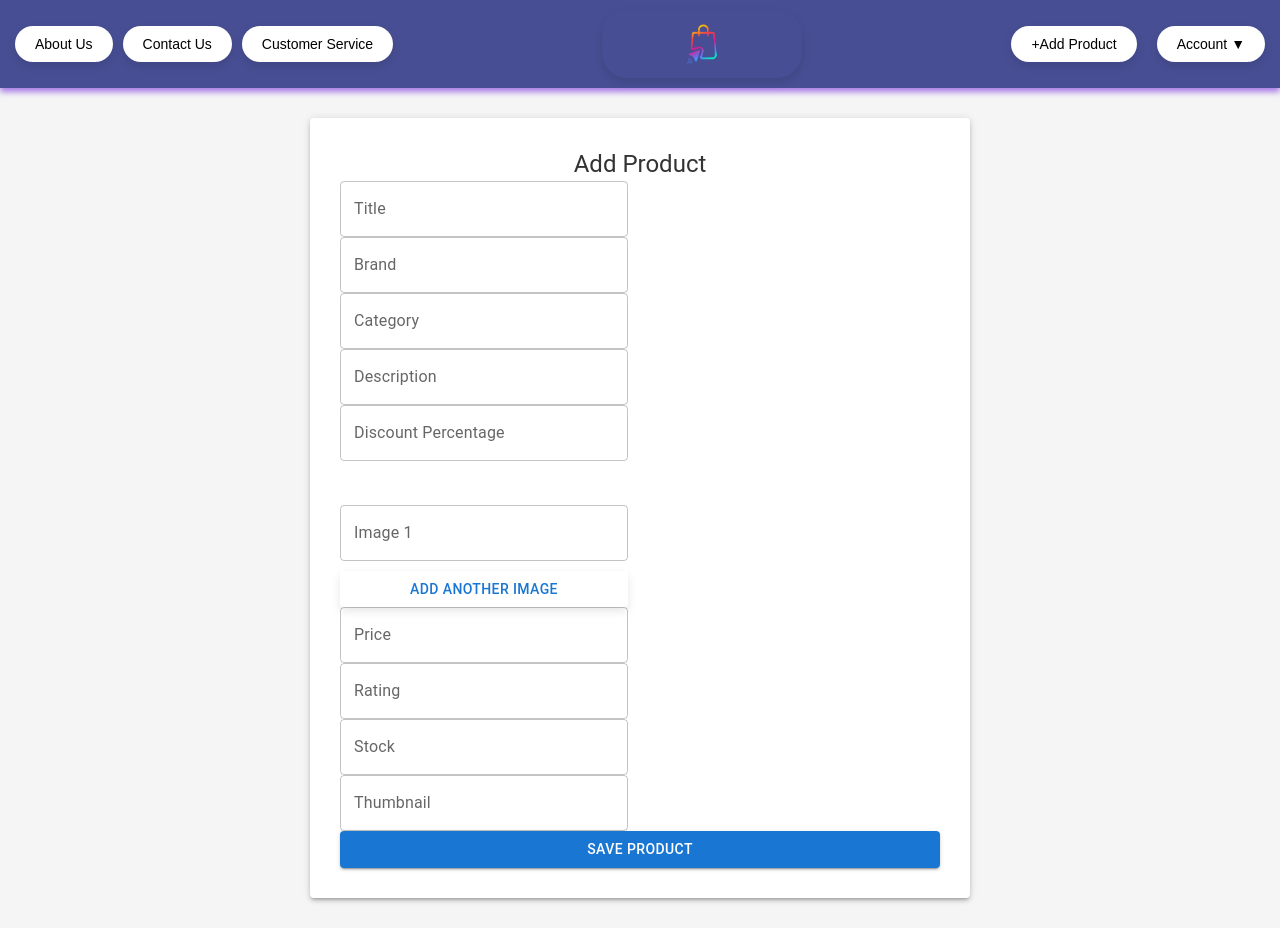
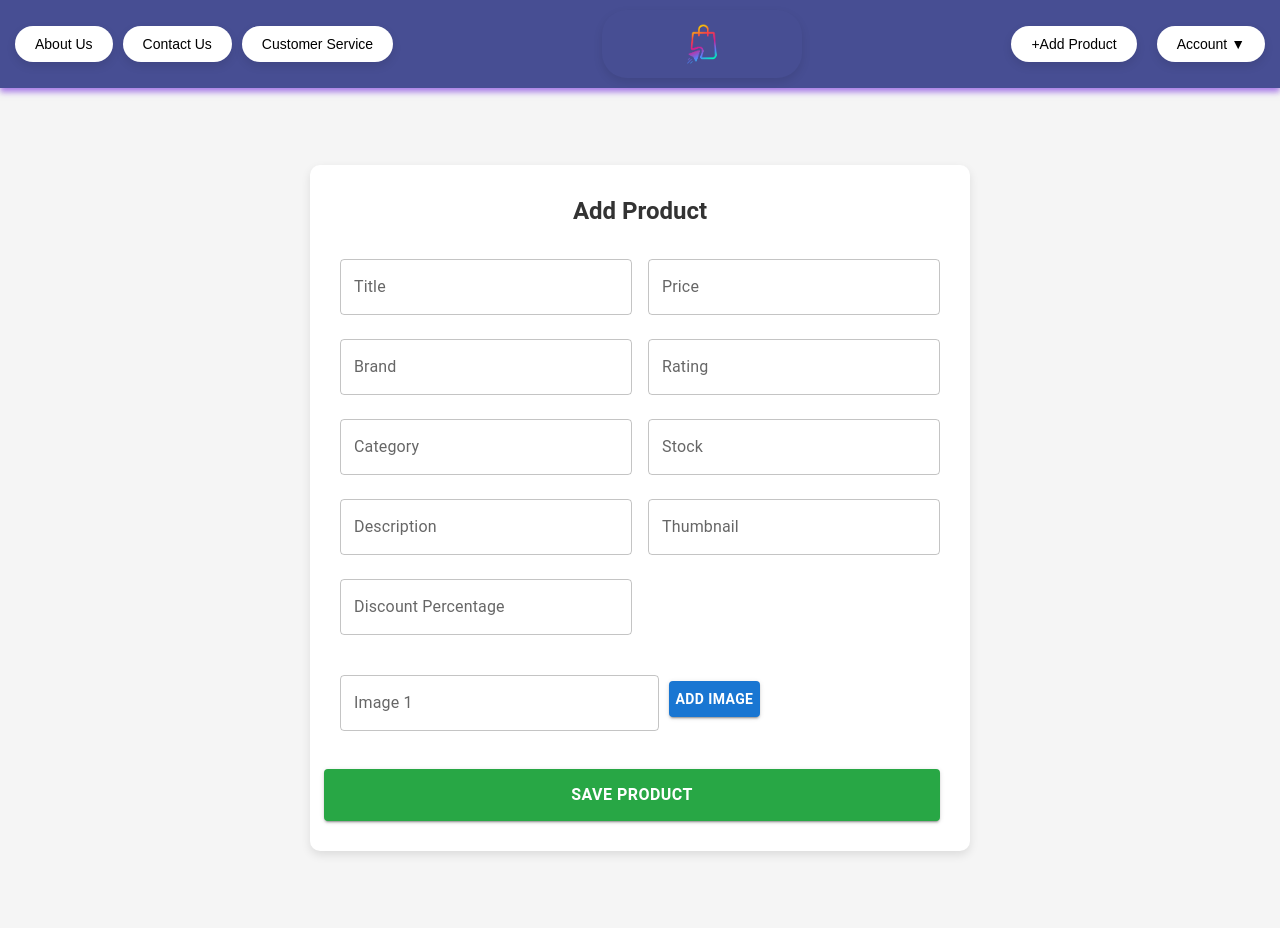
Before and after one commit to nishcheyk/Asankart-Website, a React (Create React App) app in the folder frontend/: page /addProduct in a window 1280 px wide. Built offline with nearby package versions, Linux system fonts and the light colour scheme; sample sign-in values are in the browser's storage.

Commit message:
add product update

```diff
--- a/frontend/src/components/AddProduct.js
+++ b/frontend/src/components/AddProduct.js
@@ -2,7 +2,6 @@ import React, { useState } from "react";
 import { Grid, Paper, TextField, Typography, Button } from "@mui/material";
 import { useNavigate } from "react-router-dom";
 import axios from "axios";
-import "../css/AddProduct.css"; // Import CSS
 
 const AddProduct = () => {
   const navigate = useNavigate();
@@ -43,19 +42,41 @@ const AddProduct = () => {
   };
 
   return (
-    <div className="add-product-container">
-      <Paper elevation={3} className="add-product-paper">
-        <Typography variant="h5" className="add-product-title">
+    <div
+      style={{
+        display: "flex",
+        justifyContent: "center",
+        alignItems: "center",
+        minHeight: "100vh",
+        backgroundColor: "#f5f5f5",
+        padding: "20px",
+      }}
+    >
+      <Paper
+        elevation={3}
+        sx={{
+          width: "600px",
+          padding: "30px",
+          background: "#ffffff",
+          borderRadius: "10px",
+          boxShadow: "0px 4px 10px rgba(0, 0, 0, 0.1)",
+        }}
+      >
+        <Typography
+          variant="h5"
+          sx={{ textAlign: "center", fontWeight: "bold", color: "#333", mb: 2 }}
+        >
           Add Product
         </Typography>
 
-        <Grid container spacing={3} className="add-product-grid">
+        <Grid container spacing={2}>
           {/* Left Column */}
           <Grid item xs={12} sm={6}>
             <TextField
               label="Title"
               variant="outlined"
-              className="add-product-textfield"
+              fullWidth
+              margin="normal"
               value={productData.title}
               name="title"
               onChange={handleInputChanges}
@@ -63,7 +84,8 @@ const AddProduct = () => {
             <TextField
               label="Brand"
               variant="outlined"
-              className="add-product-textfield"
+              fullWidth
+              margin="normal"
               value={productData.brand}
               name="brand"
               onChange={handleInputChanges}
@@ -71,7 +93,8 @@ const AddProduct = () => {
             <TextField
               label="Category"
               variant="outlined"
-              className="add-product-textfield"
+              fullWidth
+              margin="normal"
               value={productData.category}
               name="category"
               onChange={handleInputChanges}
@@ -79,7 +102,8 @@ const AddProduct = () => {
             <TextField
               label="Description"
               variant="outlined"
-              className="add-product-textfield"
+              fullWidth
+              margin="normal"
               value={productData.description}
               name="description"
               onChange={handleInputChanges}
@@ -87,7 +111,8 @@ const AddProduct = () => {
             <TextField
               label="Discount Percentage"
               variant="outlined"
-              className="add-product-textfield"
+              fullWidth
+              margin="normal"
               type="number"
               value={productData.discountPercentage}
               name="discountPercentage"
@@ -97,38 +122,12 @@ const AddProduct = () => {
 
           {/* Right Column */}
           <Grid item xs={12} sm={6}>
-            <div className="add-product-image-section">
-              {productData.images.map((img, index) => (
-                <TextField
-                  key={index}
-                  label={`Image ${index + 1}`}
-                  variant="outlined"
-                  className="add-product-textfield"
-                  value={img}
-                  onChange={(e) => {
-                    const newImages = [...productData.images];
-                    newImages[index] = e.target.value;
-                    setProductData({ ...productData, images: newImages });
-                  }}
-                />
-              ))}
-              <Button
-                className="add-product-btn"
-                onClick={() =>
-                  setProductData({
-                    ...productData,
-                    images: [...productData.images, ""],
-                  })
-                }
-              >
-                Add Another Image
-              </Button>
-            </div>
-
+            <div>
               <TextField
                 label="Price"
                 variant="outlined"
-              className="add-product-textfield"
+                fullWidth
+                margin="normal"
                 type="number"
                 value={productData.price}
                 name="price"
@@ -137,7 +136,8 @@ const AddProduct = () => {
               <TextField
                 label="Rating"
                 variant="outlined"
-              className="add-product-textfield"
+                fullWidth
+                margin="normal"
                 type="number"
                 value={productData.rating}
                 name="rating"
@@ -146,7 +146,8 @@ const AddProduct = () => {
               <TextField
                 label="Stock"
                 variant="outlined"
-              className="add-product-textfield"
+                fullWidth
+                margin="normal"
                 type="number"
                 value={productData.stock}
                 name="stock"
@@ -155,21 +156,82 @@ const AddProduct = () => {
               <TextField
                 label="Thumbnail"
                 variant="outlined"
-              className="add-product-textfield"
+                fullWidth
+                margin="normal"
                 value={productData.thumbnail}
                 name="thumbnail"
                 onChange={handleInputChanges}
               />
+            </div>
           </Grid>
+
+          <Grid item xs={12}>
+            {productData.images.map((img, index) => (
+              <div
+                key={index}
+                style={{
+                  display: "flex",
+                  alignItems: "center",
+                  width: "70%",
+                  gap: "10px",
+                  marginBottom: "10px",
+                }}
+              >
+                <TextField
+                  label={`Image ${index + 1}`}
+                  variant="outlined"
+                  fullWidth
+                  margin="normal"s
+                  value={img}
+                  onChange={(e) => {
+                    const newImages = [...productData.images];
+                    newImages[index] = e.target.value;
+                    setProductData({ ...productData, images: newImages });
+                  }}
+                />
+
+                {/* Add Image button only next to the first input field */}
+                {index === 0 && (
+                  <Button
+                    variant="contained"
+                    sx={{
+                      backgroundColor: "#1976d2",
+                      color: "white",
+                      fontWeight: "bold",
+                      whiteSpace: "nowrap",
+                      "&:hover": { backgroundColor: "#1565c0" },
+                    }}
+                    onClick={() =>
+                      setProductData({
+                        ...productData,
+                        images: [...productData.images, ""],
+                      })
+                    }
+                  >
+                    Add Image
+                  </Button>
+                )}
+              </div>
+            ))}
           </Grid>
 
           <Button
             variant="contained"
-          className="add-product-save-btn"
+            sx={{
+              marginTop: "20px",
+              width: "100%",
+              backgroundColor: "#28a745",
+              color: "white",
+              padding: "12px",
+              fontSize: "16px",
+              fontWeight: "bold",
+              "&:hover": { backgroundColor: "#218838" },
+            }}
             onClick={handleSave}
           >
             Save Product
           </Button>
+        </Grid>
       </Paper>
     </div>
   );
--- a/frontend/src/css/AddProduct.css
+++ b/frontend/src/css/AddProduct.css
@@ -30,12 +30,13 @@
 .add-product-grid {
   display: grid;
   grid-template-columns: 1fr 1fr;
-    gap: 20px;
+  gap: 0px;
 }
 
 /* Full width for text fields */
 .add-product-textfield {
   width: 100%;
+  margin: 10px;
 }
 
 /* Image input section */
```
Lines whose indentation alone changed are shown as unchanged.
